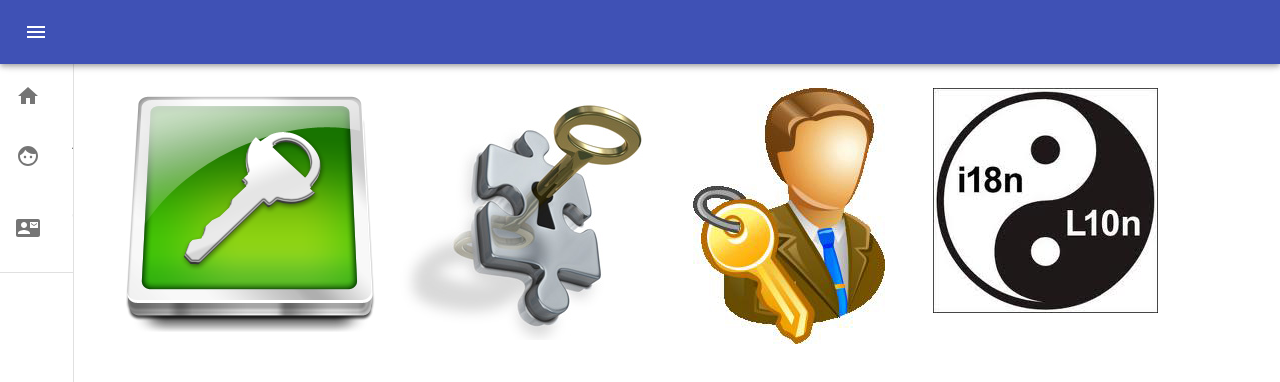
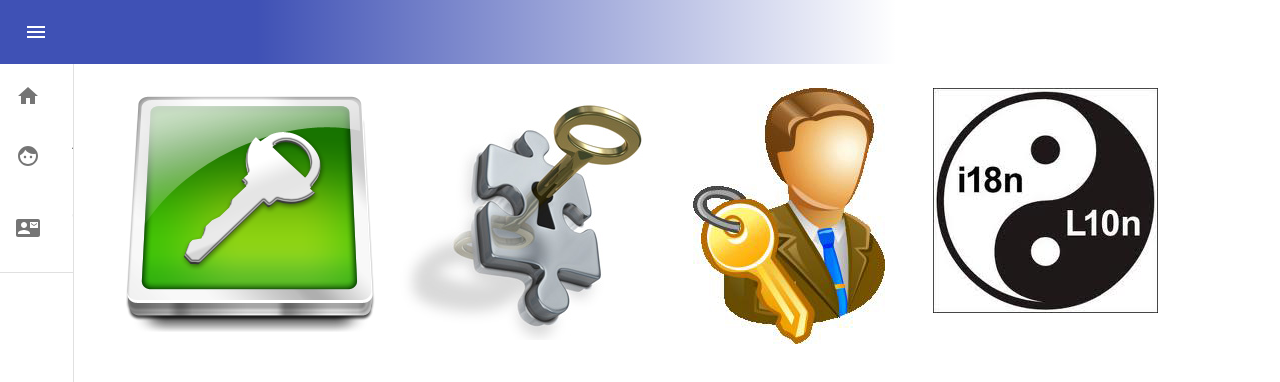
Before and after one commit to glav/PersonalSite, a React (Create React App) app in the folder glavsite/: page / in a window 1280 px wide. Shown: the top 382 px of the page. Built offline with nearby package versions, Linux system fonts and the light colour scheme.

Commit message:
Some styling canges

```diff
--- /dev/null
+++ b/glavsite/src/components/header/header.css
@@ -0,0 +1,5 @@
+
+.header-gradient {
+    background-image: linear-gradient(to right, rgba(255,0,0,0) 20%, rgb(255, 255, 255) 70%);
+    box-shadow: none !important;
+}
--- a/glavsite/src/components/header/header.js
+++ b/glavsite/src/components/header/header.js
@@ -6,6 +6,7 @@ import MenuIcon from '@material-ui/icons/Menu';
 import MenuOpenIcon from '@material-ui/icons/MenuOpen';
 import { makeStyles } from '@material-ui/core/styles';
 import IconButton from '@material-ui/core/IconButton';
+import "./header.css";
 
 const drawerWidth = 200;
 
@@ -63,7 +64,7 @@ export default function Header(props) {
     return (
         <AppBar
             position="fixed"
-            className={classes.appBar}
+            className={clsx(classes.appBar,"header-gradient")}
         >
             <Toolbar>
                 <IconButton
--- a/glavsite/src/components/nav/nav.js
+++ b/glavsite/src/components/nav/nav.js
@@ -16,7 +16,7 @@ class Nav extends React.Component {
     render() {
         return (
             <div>
-                <Header toggleOpenState={this.toggleOpenState} />
+                <Header toggleOpenState={this.toggleOpenState}/>
                 <Sidebar openState={this.state.openState} />
             </div>
         )
```
Also changed, not shown: glavsite/src/components/Content/homepage/homepage.css (line endings or trailing spaces).
